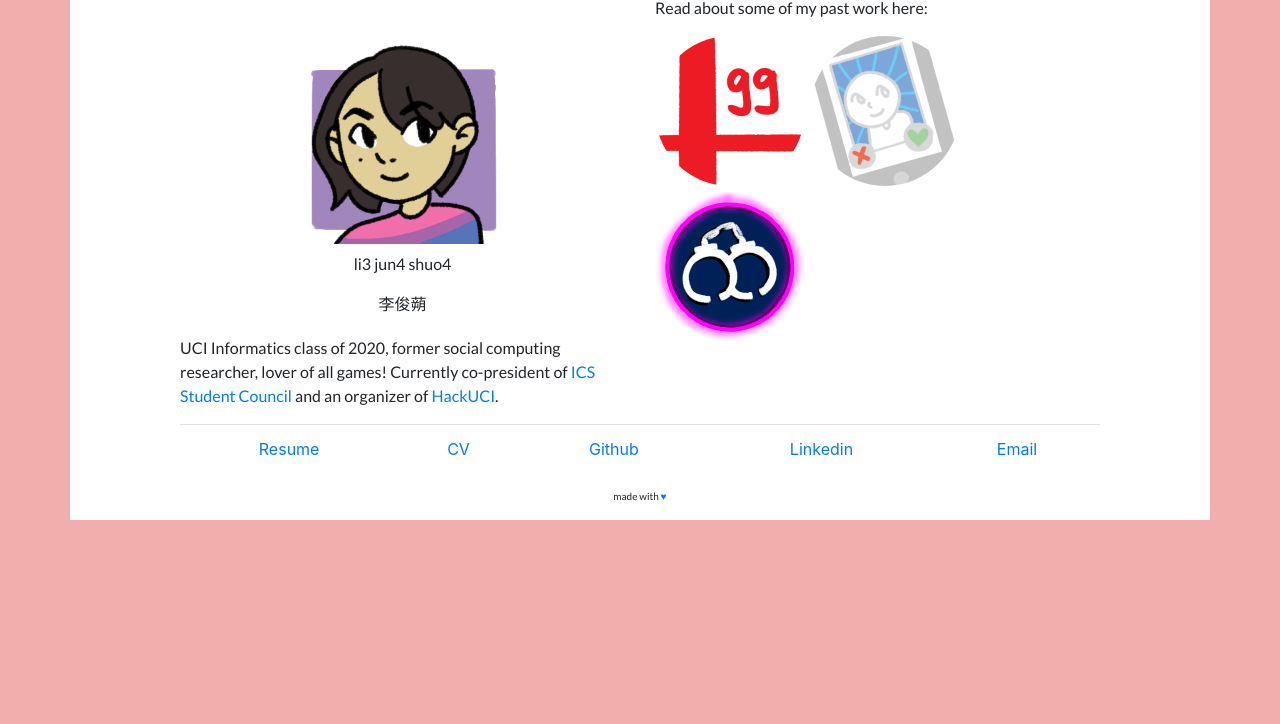
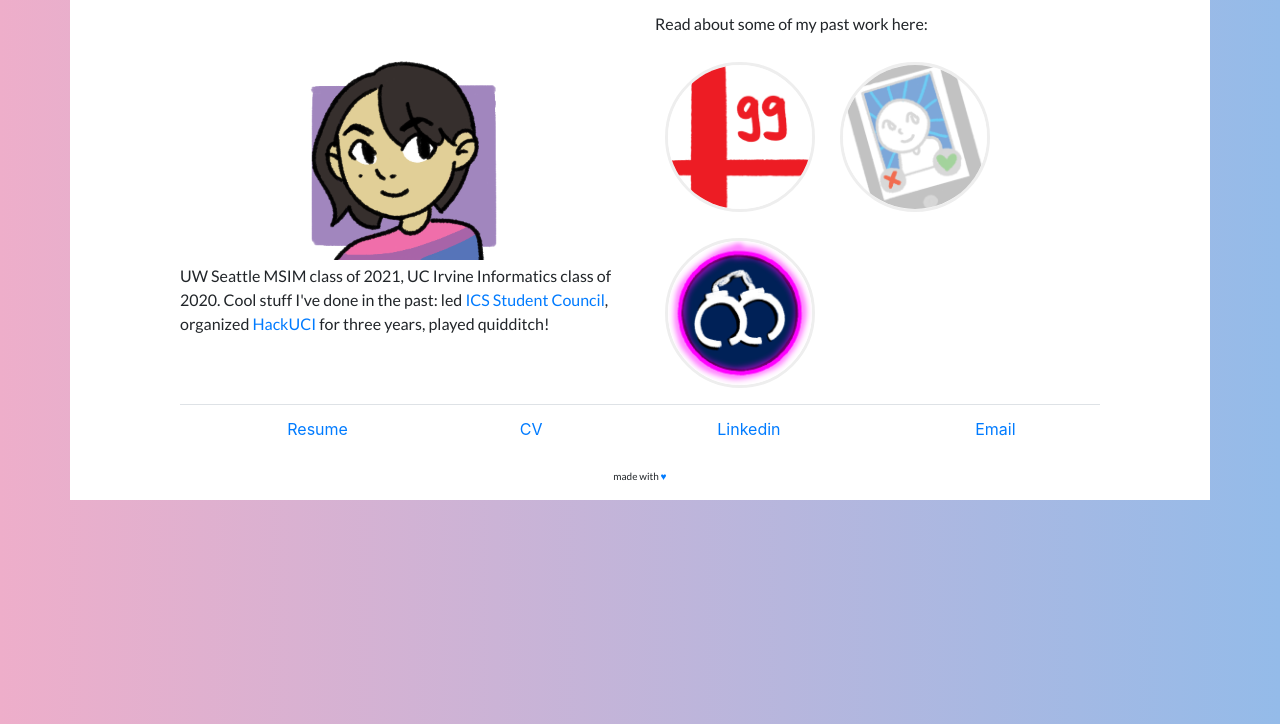
Before and after one commit to jsa-lee/jsa-lee.github.io, a plain HTML site: page index.html in a window 1280 px wide. Shown: the part 76-800 px from the top of the page. Drawn offline with nearby package versions, Linux system fonts and the light colour scheme.

Commit message:
Life updates (and CSS updates)

```diff
--- a/index.html
+++ b/index.html
@@ -2,8 +2,8 @@
 <html lang="en">
 
 <!--
-WRITTEN BY: Alice Lee
-EMAIL: alicel11@uci.edu
+To the nosy source inspector reading this: I'm afraid there's nothing special here. I just used Bootstrap to make
+this website, lol
 -->
 
 <head>
@@ -19,7 +19,6 @@ EMAIL: alicel11@uci.edu
   <script src="https://cdnjs.cloudflare.com/ajax/libs/popper.js/1.14.7/umd/popper.min.js"></script>
   <script src="https://maxcdn.bootstrapcdn.com/bootstrap/4.3.1/js/bootstrap.min.js"></script>
 
-
   <!--Google Fonts link-->
   <link href="https://fonts.googleapis.com/css?family=Lato|Roboto&display=swap" rel="stylesheet">
 
@@ -31,7 +30,7 @@ EMAIL: alicel11@uci.edu
 </head>
 
 <body>
-  <div class="container">
+  <div class="container mt-0 mt-sm-3">
 
     <div class="row">
       <!--whitespace-->
@@ -75,14 +74,10 @@ EMAIL: alicel11@uci.edu
           <img src="portrait.png" alt="Self-portrait" height=200 width=200 class="mx-auto d-block">
         </div>
 
-        <div class="p-1">
-          <p style="text-align: center">li3 jun4 shuo4</p>
-          <p lang="zh-CN" style="text-align: center">李俊蒴</p>
-        </div>
-
         <p>
-          UCI Informatics class of 2020, former social computing researcher, lover of all games!
-          Currently co-president of <a href="https://studentcouncil.ics.uci.edu/">ICS Student Council</a> and an organizer of <a href="https://www.hackuci.com/">HackUCI</a>.
+          UW Seattle MSIM class of 2021, UC Irvine Informatics class of 2020.
+          Cool stuff I've done in the past: led <a href="https://studentcouncil.ics.uci.edu/">ICS Student Council</a>, organized <a href="https://www.hackuci.com/">HackUCI</a>
+          for three years, played quidditch!
         </p>
 
       </div>
@@ -137,7 +132,6 @@ EMAIL: alicel11@uci.edu
               <tr>
                 <td><a href="resume.pdf">Resume</a></td>
                 <td><a href="cv.pdf">CV</a></td>
-                <td><a href="https://github.com/jsa-lee">Github</a></td>
                 <td><a href="https://www.linkedin.com/in/jsalee/">Linkedin</a></td>
                 <td><a href="mailto:23alice.lee@gmail.com">Email</a></td>
               </tr>
--- a/style.css
+++ b/style.css
@@ -11,16 +11,20 @@
     position: relative;
     width: 150px;
     height: 150px;
+    margin: 10px;
 }
 
 .img{
     position: absolute;
     top: 0;
     border-radius: 50%;
+    border-style: solid;
+    border-width: medium;
+    border-color: #eeeeee;
 }
 
 .overlay:hover{
-    opacity: 0.75;
+    opacity: 0.90;
 }
 
 .overlay{
@@ -35,10 +39,14 @@
     opacity: 0;
     transition: 0.3s ease;
     background-color: #f2aead;
+    border-style: solid;
+    border-width: medium;
+    border-color: #aaaaaa;
 }
 
 .hovertext{
     color: white;
+    opacity: 1;
     font-size: 16px;
     font-weight: bold;
     position: absolute;
@@ -57,7 +65,8 @@ h1{
 }
 
 body{
-    background-color: #f2aead;
+    background: rgb(238,174,202);
+    background: linear-gradient(90deg, rgba(238,174,202,1) 0%, rgba(148,187,233,1) 100%);
 }
 
 .container{
```
Also changed, not shown: changelog.html (+1 -1 lines), 3 other files.
